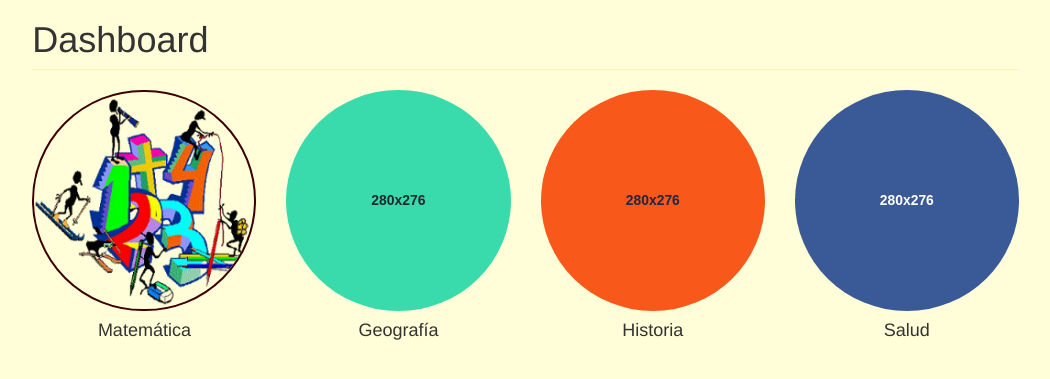
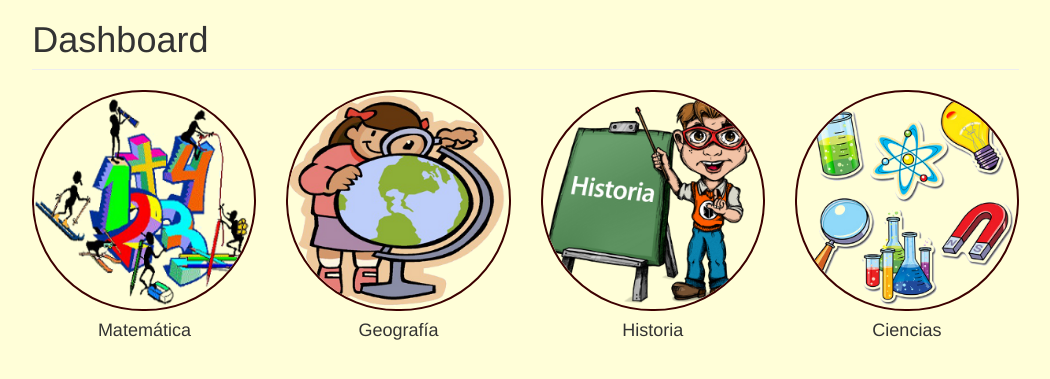
Before and after one commit to palidal/pali, a CodeIgniter app: page /Alumnos/index in a window 1280 px wide. Shown: the part 50-429 px from the top of the page, without its empty margins (221-1271 px from the left). Run offline with CodeIgniter, Linux system fonts and the light colour scheme; some libraries are stand-ins or nearby versions.

Commit message:
Se agregaron mas imagenes de las areas en el dashboard de los alumnos

```diff
--- a/fuentes/application/views/Alumnos/index.php
+++ b/fuentes/application/views/Alumnos/index.php
@@ -32,17 +32,17 @@
                 <a href="<?php echo base_url() . 'Alumnos/formulario2'; ?>"><img class="img-responsive img-circle alumno_area_borde" src="<?php echo base_url() . "recursos/imagenes/alumnos/areas/Matematicas.png"; ?>" alt="Matem&aacute;ticas" title="Matem&aacute;ticas"/></a>
                 <h4>Matem&aacute;tica</h4>
             </div>
-            <div class="col-xs-6 col-sm-3 placeholder">
-              <a href="<?php echo base_url() . 'Alumnos/formulario1'; ?>"><img data-src="holder.js/280x276/auto/vine" class="img-responsive" alt="Geograf&iacute;a" title ="Geograf&iacute;a"></a>
-              <h4>Geograf&iacute;a</h4>
+            <div class="col-xs-6 col-sm-3">
+                <a href="<?php echo base_url() . 'Alumnos/formulario1'; ?>"><img class="img-responsive img-circle alumno_area_borde" src="<?php echo base_url() . "recursos/imagenes/alumnos/areas/Geografia.png"; ?>" alt="Geograf&iacute;a" title="Geograf&iacute;a"/></a>
+                <h4>Geograf&iacute;a</h4>
             </div>
-            <div class="col-xs-6 col-sm-3 placeholder">
-              <img data-src="holder.js/280x276/auto/lava" class="img-responsive" alt="Historia" title ="Historia">
-              <h4>Historia</h4>
+            <div class="col-xs-6 col-sm-3">
+                <img class="img-responsive img-circle alumno_area_borde" src="<?php echo base_url() . "recursos/imagenes/alumnos/areas/Historia.png"; ?>" alt="Historia" title="Historia"/>
+                <h4>Historia</h4>
             </div>
-            <div class="col-xs-6 col-sm-3 placeholder">
-              <img data-src="holder.js/280x276/auto/social" class="img-responsive" alt="Salud" title ="Salud">
-              <h4>Salud</h4>
+            <div class="col-xs-6 col-sm-3">
+                <img class="img-responsive img-circle alumno_area_borde" src="<?php echo base_url() . "recursos/imagenes/alumnos/areas/Ciencias.png"; ?>" alt="Ciencias" title="Ciencias"/>
+                <h4>Ciencias</h4>
             </div>
           </div>
         </div>
```
Also changed, not shown: fuentes/recursos/imagenes/alumnos/areas/Ciencias.png (added), fuentes/recursos/imagenes/alumnos/areas/Geografia.png (added), fuentes/recursos/imagenes/alumnos/areas/Historia.png (added).
